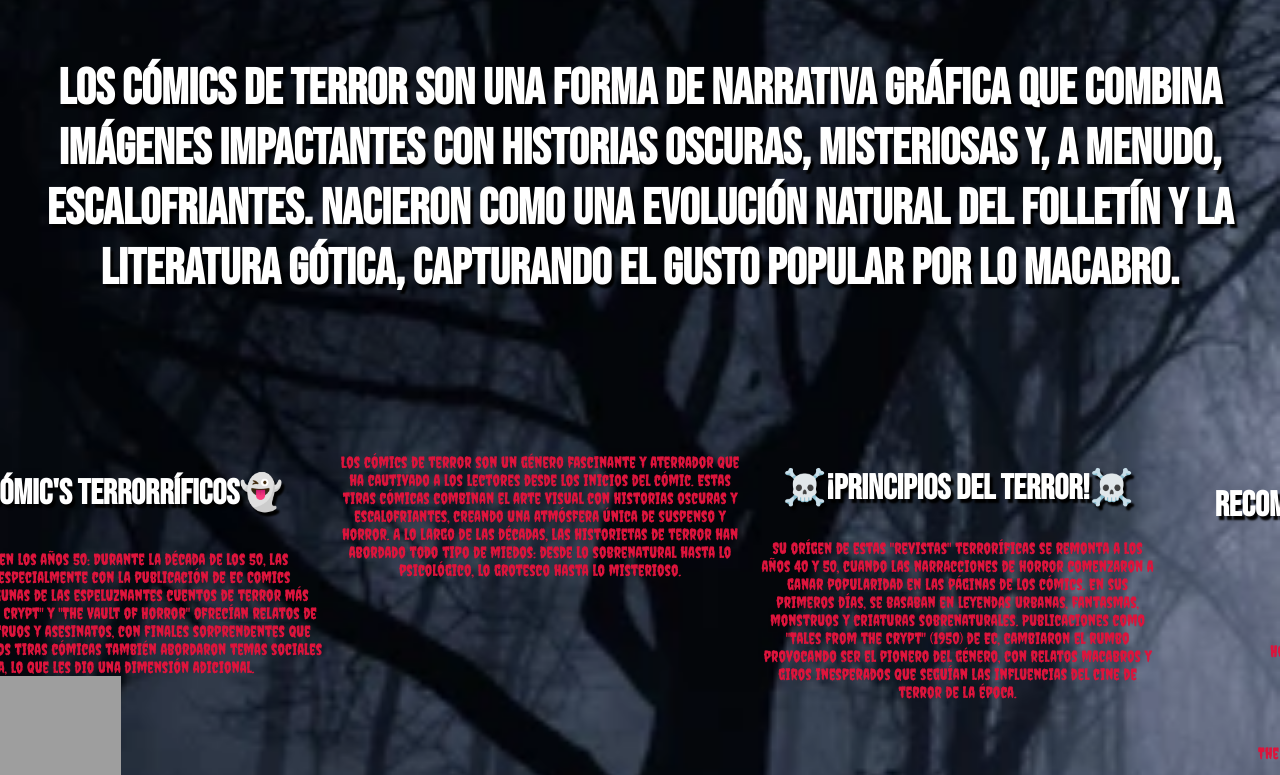
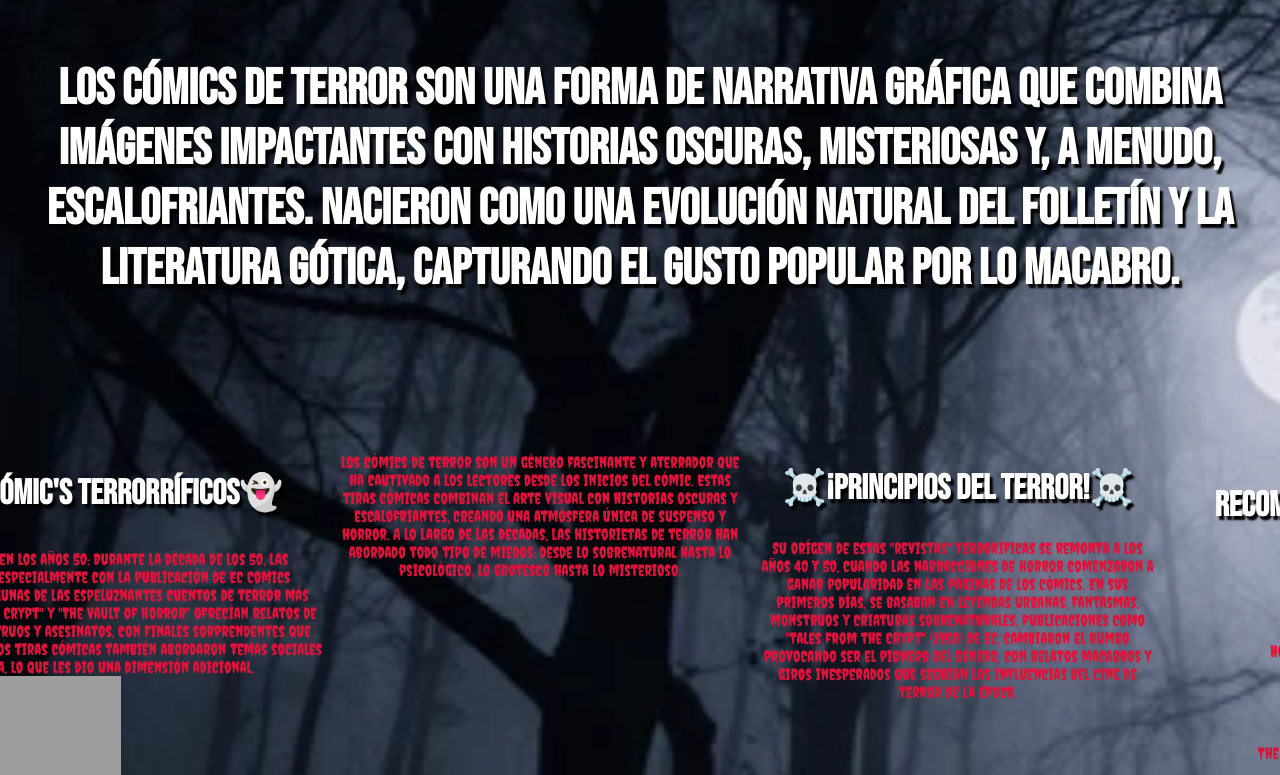
Before and after one commit to Jua2905/Proyecto-Final, a plain HTML site: page webs/terror.html in a window 1280 px wide. Shown: the part 323-1098 px from the top of the page. Drawn offline with nearby package versions, Linux system fonts and the light colour scheme; grey boxes are pictures that could not be loaded; a web font is replaced by a local one.

Commit message:
Cambios en el formatos de la página

```diff
--- a/estilo/style.css
+++ b/estilo/style.css
@@ -155,7 +155,7 @@ margin: 0;
 padding: 0;
 height: 300vh;
 box-sizing: border-box;
-background-image: url(/contenido/MarvelYDc.jpg);
+background-image: url(../contenido/MarvelYDc.jpg);
 }
 
 #pagina-secundaria h1{
@@ -301,10 +301,9 @@ font-size: 19.5px;
 
 /*comienzo de terror*/
 #pagina-tercera {
-background-image: url(/contenido/WoodenCreepy.avif);
+background-image: url(../contenido/WoodenCreepy.avif);
 background-size: cover;
 background-repeat: no-repeat;
- min-height: 250vh;
 }
 
 #pagina-tercera h1{
```
